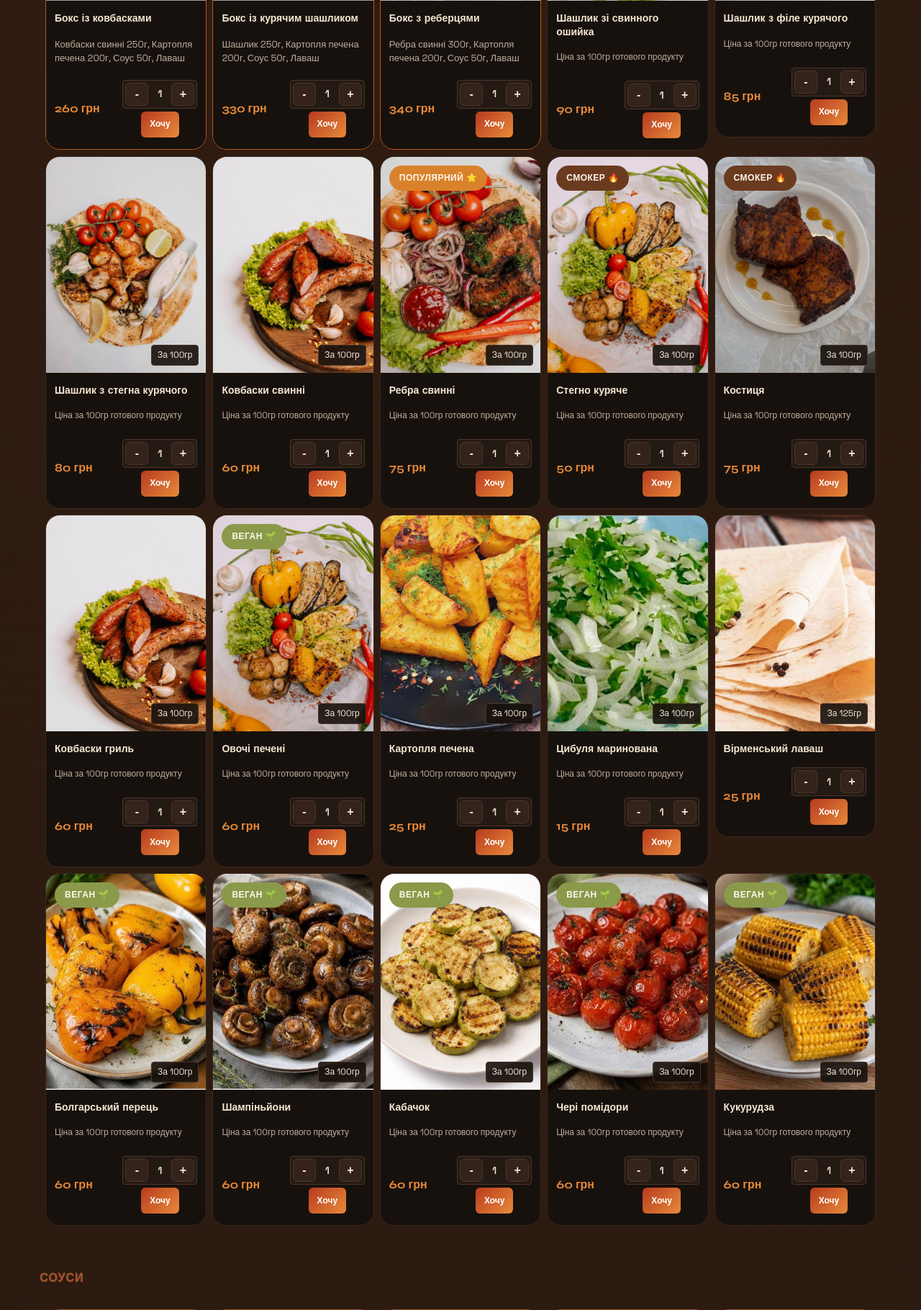
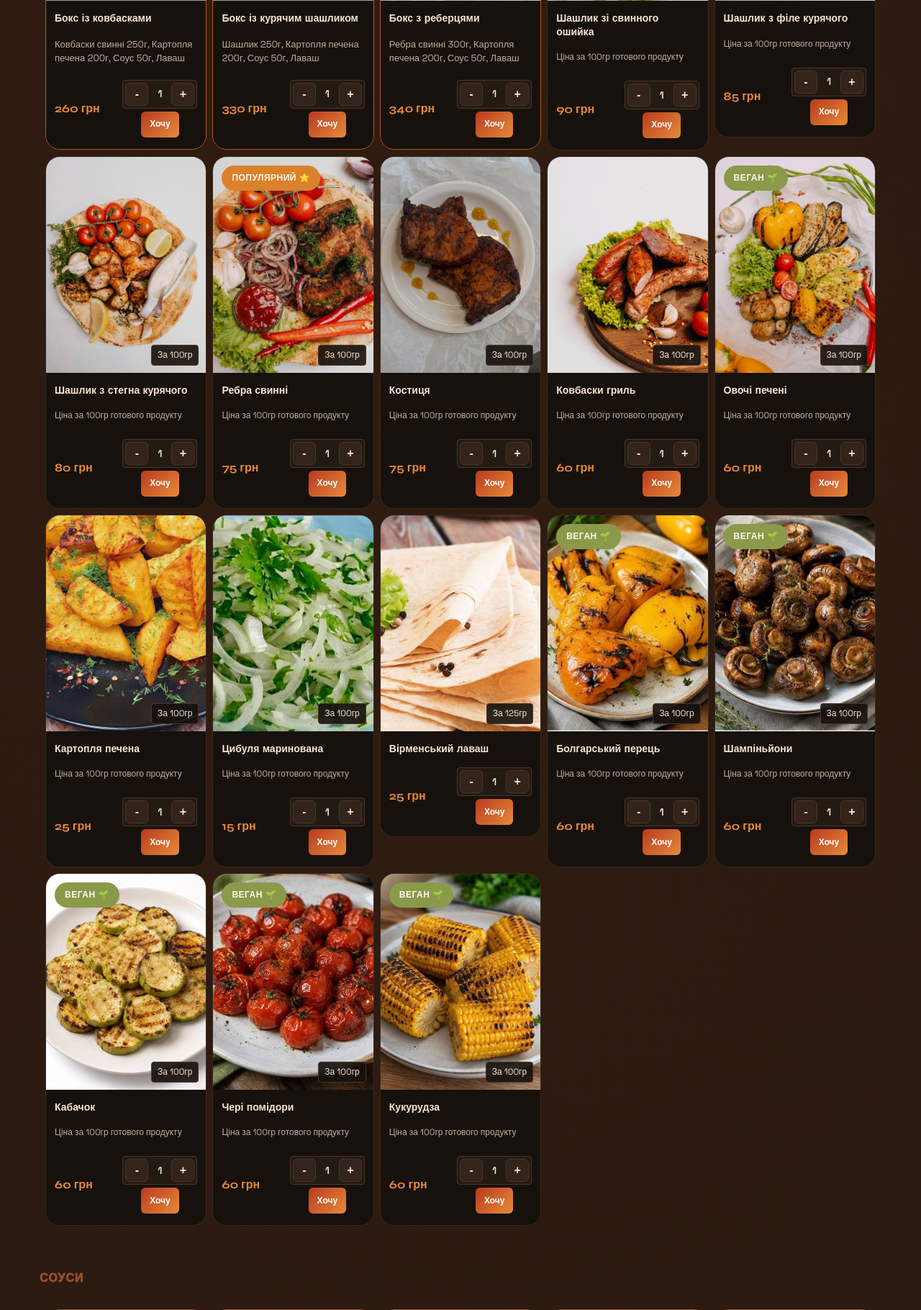
Before and after one commit to vladyslavchik218/Shashlychnyy-Dvir, a Flask app: page / in a window 1280 px wide. Shown: the part 2650-4470 px from the top of the page at 72% size. Run offline with Flask 3, Linux system fonts and the light colour scheme; grey boxes are pictures that could not be loaded.

Commit message:
delete a few products and fix bug with photos in bucket

```diff
--- a/static/js/main.js
+++ b/static/js/main.js
@@ -285,7 +285,7 @@ const products = {
         description: 'Шашлик свинний 400г, Ковбаски 300г, Картопля печена 500г, Лаваш 1 шт, Соус 50г',
         price: 725,
         originalPrice: 1250,
-        image: '/static/images/2-setNEW.jpg',
+        image: '/static/images/set-2NEW.jpg',
         badges: ['hit'],
         category: 'sets'
     },
@@ -363,7 +363,7 @@ const products = {
         pricePer100g: 90,
         unitWeight: 100,
         isPerPiece: true,
-        image: null,
+        image: '/static/images/svunnuy-oshuyok.jpg',
         badges: ['hit'],
         category: 'shashlik'
     },
@@ -391,18 +391,7 @@ const products = {
         badges: [],
         category: 'shashlik'
     },
-    'pork-sausages': {
-        id: 'pork-sausages',
-        name: 'Ковбаски свинні',
-        description: 'Домашні ковбаски з власного м\'ясного цеху',
-        pricePerUnit: 60,
-        pricePer100g: 60,
-        unitWeight: 100,
-        isPerPiece: true,
-        image: '/static/images/pork-sausages.jpg',
-        badges: [],
-        category: 'shashlik'
-    },
+
     'pork-ribs': {
         id: 'pork-ribs',
         name: 'Ребра свинні',
@@ -416,18 +405,7 @@ const products = {
         category: 'shashlik'
     },
 
-    'chicken-thigh-grill': {
-        id: 'chicken-thigh-grill',
-        name: 'Стегно куряче',
-        description: 'Ціле куряче стегно на кістці',
-        pricePerUnit: 50,
-        pricePer100g: 50,
-        unitWeight: 100,
-        isPerPiece: true,
-        image: '/static/images/chicken-thigh-grill.jpg',
-        badges: ['smoker'],
-        category: 'shashlik'
-    },
+
     'grilled-vegetables': {
         id: 'grilled-vegetables',
         name: 'Овочі печені',
@@ -448,7 +426,7 @@ const products = {
         pricePer100g: 25,
         unitWeight: 100,
         isPerPiece: true,
-        image: '/static/images/baked-potatoes.jpg',
+        image: '/static/images/potato.jpg',
         badges: [],
         category: 'sides'
     },
@@ -460,7 +438,7 @@ const products = {
         pricePer100g: 15,
         unitWeight: 100,
         isPerPiece: true,
-        image: '/static/images/marinated-onions.jpg',
+        image: '/static/images/tsibylya-marynovana.jpg',
         badges: [],
         category: 'sides'
     },
@@ -484,7 +462,7 @@ const products = {
         pricePer100g: 60,
         unitWeight: 100,
         isPerPiece: true,
-        image: '/static/images/bell-pepper.jpg',
+        image: '/static/images/pertsi.jpg',
         badges: ['veg'],
         category: 'grill'
     },
@@ -496,7 +474,7 @@ const products = {
         pricePer100g: 60,
         unitWeight: 100,
         isPerPiece: true,
-        image: '/static/images/mushrooms.jpg',
+        image: '/static/images/mushroom.jpg',
         badges: ['veg'],
         category: 'grill'
     },
@@ -508,7 +486,7 @@ const products = {
         pricePer100g: 60,
         unitWeight: 100,
         isPerPiece: true,
-        image: '/static/images/zucchini.jpg',
+        image: '/static/images/kabachki.jpg',
         badges: ['veg'],
         category: 'grill'
     },
@@ -520,7 +498,7 @@ const products = {
         pricePer100g: 60,
         unitWeight: 100,
         isPerPiece: true,
-        image: '/static/images/cherry-tomatoes.jpg',
+        image: '/static/images/tomato.jpg',
         badges: ['veg'],
         category: 'grill'
     },
@@ -545,7 +523,7 @@ const products = {
         unitWeight: 100,
         isPerPiece: true,
         image: '/static/images/kostutsya.jpg',
-        badges: ['smoker'],
+        badges: [],
         category: 'shashlik'
     },
 
@@ -557,8 +535,8 @@ const products = {
         pricePer100g: 60,
         unitWeight: 100,
         isPerPiece: true,
-        image: '/static/images/grill-sausages.jpg',
-        badges: ['smoker'],
+        image: '/static/images/kovbasku.jpg',
+        badges: [],
         category: 'shashlik'
     },
     // Drinks
@@ -859,7 +837,7 @@ function addToCart(product, weight, selectedSauces) {
             quantity: 1,
             price: Math.round(calculatedPrice), // Store calculated price for unit weight
             cartId: Date.now(),
-            image: product.image || null
+            image: product.image
         };
         cart.push(cartItem);
     }
@@ -1135,7 +1113,7 @@ function quickAdd(productId) {
                 quantity: 1,
                 price: calculatedPrice,
                 cartId: Date.now(),
-                image: product.image || null
+                image: product.image
             };
             cart.push(cartItem);
         }
@@ -1153,7 +1131,7 @@ function quickAdd(productId) {
                 quantity: 1,
                 price: Math.round(calculatedPrice),
                 cartId: Date.now(),
-                image: product.image || null
+                image: product.image
             };
             cart.push(cartItem);
         }
@@ -1242,14 +1220,6 @@ function updateCardQuantities() {
             quantityElement.textContent = totalQuantity > 0 ? totalQuantity : 1;
         }
     });
-
-    // Update per-piece weight labels (e.g. lavash) to match current quantity
-    Object.keys(products).forEach(productId => {
-        const product = products[productId];
-        if (product.isPerPiece || product.pricePer100g) {
-            updateCardPrice(productId);
-        }
-    });
 }
 
 // Update card price based on displayed quantity
@@ -1357,7 +1327,7 @@ function addToCartDirect(productId) {
                 quantity: currentQuantity,
                 price: calculatedPrice,
                 cartId: Date.now(),
-                image: product.image || null
+                image: product.image
             };
             cart.push(cartItem);
         }
@@ -1375,7 +1345,7 @@ function addToCartDirect(productId) {
                 quantity: currentQuantity,
                 price: Math.round(calculatedPrice),
                 cartId: Date.now(),
-                image: product.image || null
+                image: product.image
             };
             cart.push(cartItem);
         }
@@ -1413,7 +1383,7 @@ function addSauceToCartDirect(sauceId) {
             price: selectedPrice,
             quantity: currentQuantity,
             cartId: Date.now(),
-            image: sauce.image || null
+            image: sauce.image
         };
         cart.push(cartItem);
     }
@@ -1563,7 +1533,7 @@ function addToCartFromModal() {
                 price: selectedWeight === 50 ? currentSauce.price50g : currentSauce.price100g,
                 quantity: 1,
                 cartId: Date.now(),
-                image: currentSauce.image || null
+                image: currentSauce.image
             };
             cart.push(cartItem);
         }
@@ -1585,7 +1555,7 @@ function addToCartFromModal() {
                 quantity: 1,
                 price: currentProduct.price,
                 cartId: Date.now(),
-                image: currentProduct.image || null
+                image: currentProduct.image
             };
             cart.push(cartItem);
         }
@@ -1625,7 +1595,7 @@ function addToCartFromModal() {
                 quantity: 1,
                 price: currentDrink.price,
                 cartId: Date.now(),
-                image: currentDrink.image || null
+                image: currentDrink.image
             };
             cart.push(cartItem);
         }
--- a/templates/index.html
+++ b/templates/index.html
@@ -390,31 +390,6 @@
                 </div>
             </div>
 
-            <!-- Product Card 4 -->
-            <div class="product-card" data-category="shashlik" onclick="openProductModal('pork-sausages')">
-                <div class="product-image">
-                    <img src="{{ url_for('static', filename='images/pork-sausages.jpg') }}" alt="Ковбаски свинні" onerror="this.style.display='none'; this.nextElementSibling.style.display='flex';">
-                    <div class="product-image-placeholder" style="display:none;">🥓</div>
-                </div>
-                <div class="product-info product-info-new">
-                    <h3 class="product-title">Ковбаски свинні</h3>
-                    <p class="product-description">Ціна за 100гр готового продукту</p>
-                    <div class="product-footer-new">
-                        <div class="product-price-row-with-btn">
-                            <div class="product-price-new" id="price-pork-sausages">60 грн</div>
-                            <div class="quantity-and-want">
-                                <div class="quantity-selector-new">
-                                    <button class="quantity-btn-new" onclick="event.stopPropagation(); decreaseCardQuantity('pork-sausages')">-</button>
-                                    <span class="quantity-value-new" id="quantity-pork-sausages">1</span>
-                                    <button class="quantity-btn-new" onclick="event.stopPropagation(); increaseCardQuantity('pork-sausages')">+</button>
-                                </div>
-                                <button class="want-btn-new" onclick="event.stopPropagation(); addToCartDirect('pork-sausages')">Хочу</button>
-                            </div>
-                        </div>
-                    </div>
-                </div>
-            </div>
-
             <!-- Product Card 5 -->
             <div class="product-card" data-category="shashlik" onclick="openProductModal('pork-ribs')">
                 <div class="product-image">
@@ -443,45 +418,11 @@
                 </div>
             </div>
 
-            <!-- Product Card 6 -->
-            <div class="product-card" data-category="shashlik" onclick="openProductModal('chicken-thigh-grill')">
-                <div class="product-image">
-                    <img src="{{ url_for('static', filename='images/chicken-thigh-grill.jpg') }}" alt="Стегно куряче" onerror="this.style.display='none'; this.nextElementSibling.style.display='flex';">
-                    <div class="product-image-placeholder" style="display:none;">🍗</div>
-                    <div class="product-badges">
-                        <span class="badge smoker">Смокер 🔥</span>
-                    </div>
-
-                </div>
-                <div class="product-info product-info-new">
-                    <h3 class="product-title">Стегно куряче</h3>
-                    <p class="product-description">Ціна за 100гр готового продукту</p>
-                    <div class="product-footer-new">
-                        <div class="product-price-row-with-btn">
-                            <div class="product-price-new" id="price-chicken-thigh-grill">50 грн</div>
-
-                            <div class="quantity-and-want">
-                                <div class="quantity-selector-new">
-                                    <button class="quantity-btn-new" onclick="event.stopPropagation(); decreaseCardQuantity('chicken-thigh-grill')">-</button>
-                                    <span class="quantity-value-new" id="quantity-chicken-thigh-grill">1</span>
-                                    <button class="quantity-btn-new" onclick="event.stopPropagation(); increaseCardQuantity('chicken-thigh-grill')">+</button>
-                                </div>
-                                <button class="want-btn-new" onclick="event.stopPropagation(); addToCartDirect('chicken-thigh-grill')">Хочу</button>
-                            </div>
-                        </div>
-                    </div>
-                </div>
-            </div>
-
             <!-- Product Card 7 - Костиця -->
             <div class="product-card" data-category="shashlik" onclick="openProductModal('pork-chop')">
                 <div class="product-image">
                     <img src="{{ url_for('static', filename='images/kostutsya.jpg') }}" alt="Костиця" onerror="this.style.display='none'; this.nextElementSibling.style.display='flex';">
                     <div class="product-image-placeholder" style="display:none;">🍖</div>
-                    <div class="product-badges">
-                        <span class="badge smoker">Смокер 🔥</span>
-                    </div>
-
                 </div>
                 <div class="product-info product-info-new">
                     <h3 class="product-title">Костиця</h3>
```
Also changed, not shown: templates/basket.html (+7 -13 lines).
